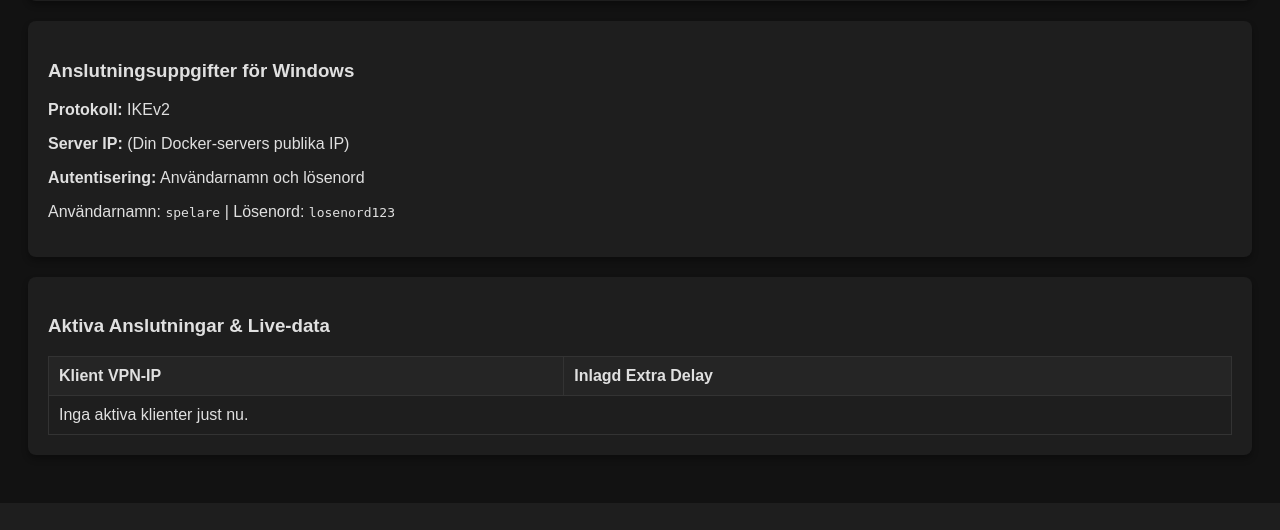
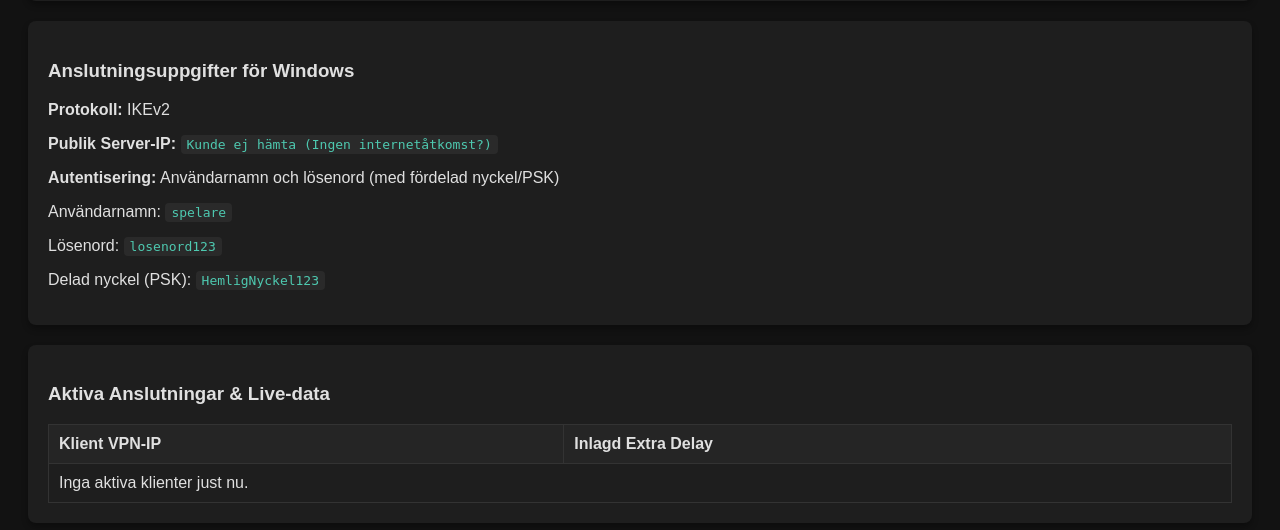
Before and after one commit to lddlinden/PingExtender, a Flask app: page / in a window 1280 px wide. Shown: the part 419-949 px from the top of the page. Before the commit the page ends 885 px from the top, so only its background shows below. Run offline with Flask 3, Linux system fonts and the light colour scheme; data that the repository does not hold is empty.

Commit message:
Uppdaterad webui

```diff
--- a/app.py
+++ b/app.py
@@ -68,7 +68,8 @@ def background_traffic_controller():
 @app.route("/")
 def index():
     base_ping = get_game_ping()
-    return render_template("index.html", config=CONFIG, clients=clients_data, base_ping=base_ping)
+    public_ip = get_ips()  # Hämtar den publika IP-adressen
+    return render_template("index.html", config=CONFIG, clients=clients_data, base_ping=base_ping, public_ip=public_ip)
 
 @app.route("/update", methods=["POST"])
 def update():
--- a/templates/index.html
+++ b/templates/index.html
@@ -12,6 +12,7 @@
         table { width: 100%; border-collapse: collapse; margin-top: 10px; }
         th, td { border: 1px solid #333; padding: 10px; text-align: left; }
         th { background: #252525; }
+        code { background: #2a2a2a; padding: 2px 6px; border-radius: 4px; color: #4ec9b0; }
     </style>
 </head>
 <body>
@@ -21,7 +22,7 @@
         <h3>Inställningar</h3>
         <form action="/update" method="POST">
             <label>Mål-ping (ms):</label><br>
-            <input type="number" name="target_ping" value="{{ config.target_ping }}"><br>
+            <input type="number" step="0.5" name="target_ping" value="{{ config.target_ping }}"><br>
             <label>Spelserver IP / Host:</label><br>
             <input type="text" name="target_game_ip" value="{{ config.target_game_ip }}"><br>
             <button type="submit">Spara & Uppdatera</button>
@@ -32,9 +33,11 @@
     <div class="card">
         <h3>Anslutningsuppgifter för Windows</h3>
         <p><b>Protokoll:</b> IKEv2</p>
-        <p><b>Server IP:</b> (Din Docker-servers publika IP)</p>
-        <p><b>Autentisering:</b> Användarnamn och lösenord</p>
-        <p>Användarnamn: <code>{{ config.vpn_user }}</code> | Lösenord: <code>{{ config.vpn_pass }}</code></p>
+        <p><b>Publik Server-IP:</b> <code>{{ public_ip }}</code></p>
+        <p><b>Autentisering:</b> Användarnamn och lösenord (med fördelad nyckel/PSK)</p>
+        <p>Användarnamn: <code>{{ config.vpn_user }}</code></p>
+        <p>Lösenord: <code>{{ config.vpn_pass }}</code></p>
+        <p>Delad nyckel (PSK): <code>{{ config.vpn_psk }}</code></p>
     </div>
 
     <div class="card">
```
Also changed, not shown: README.md.
